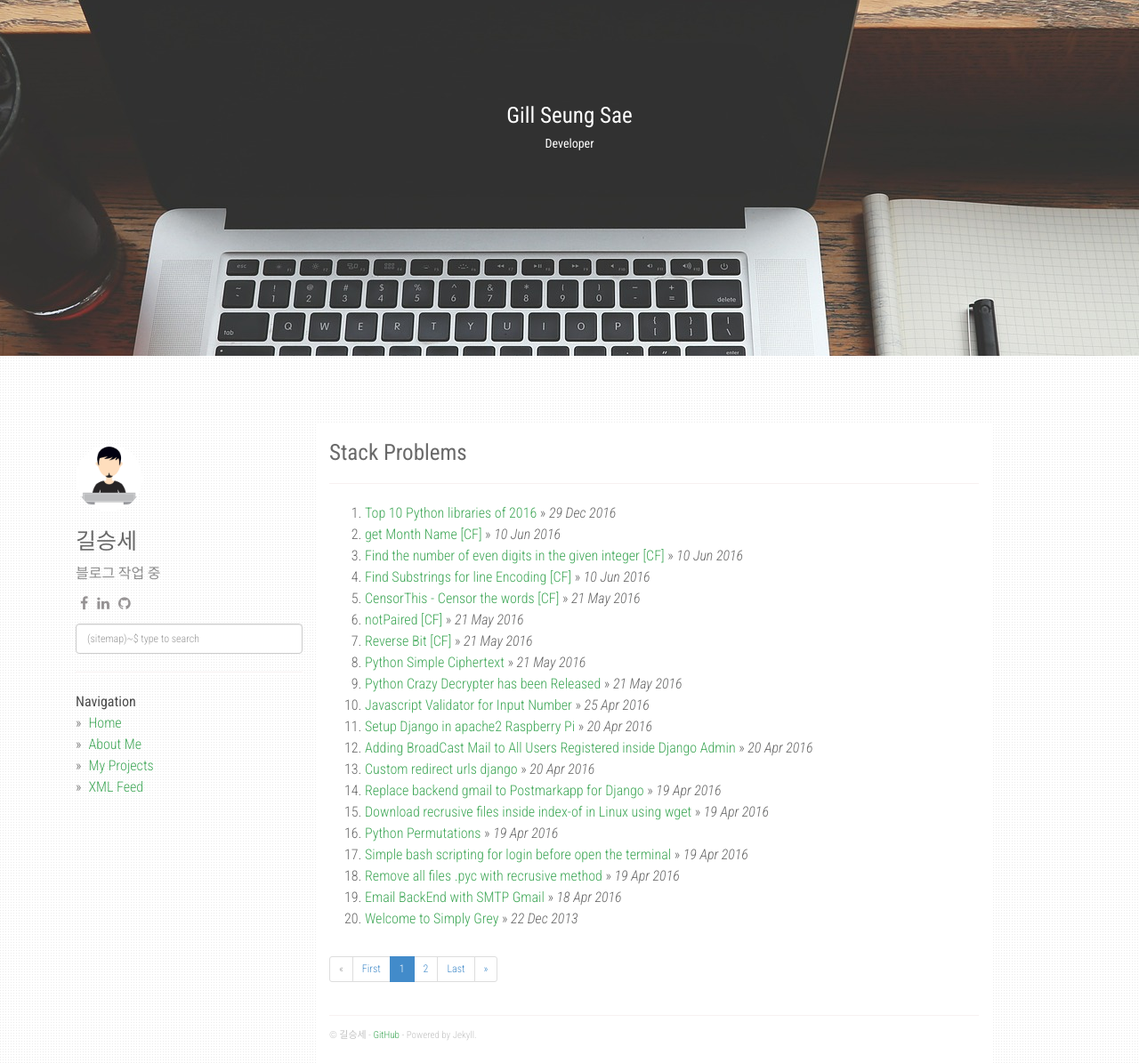
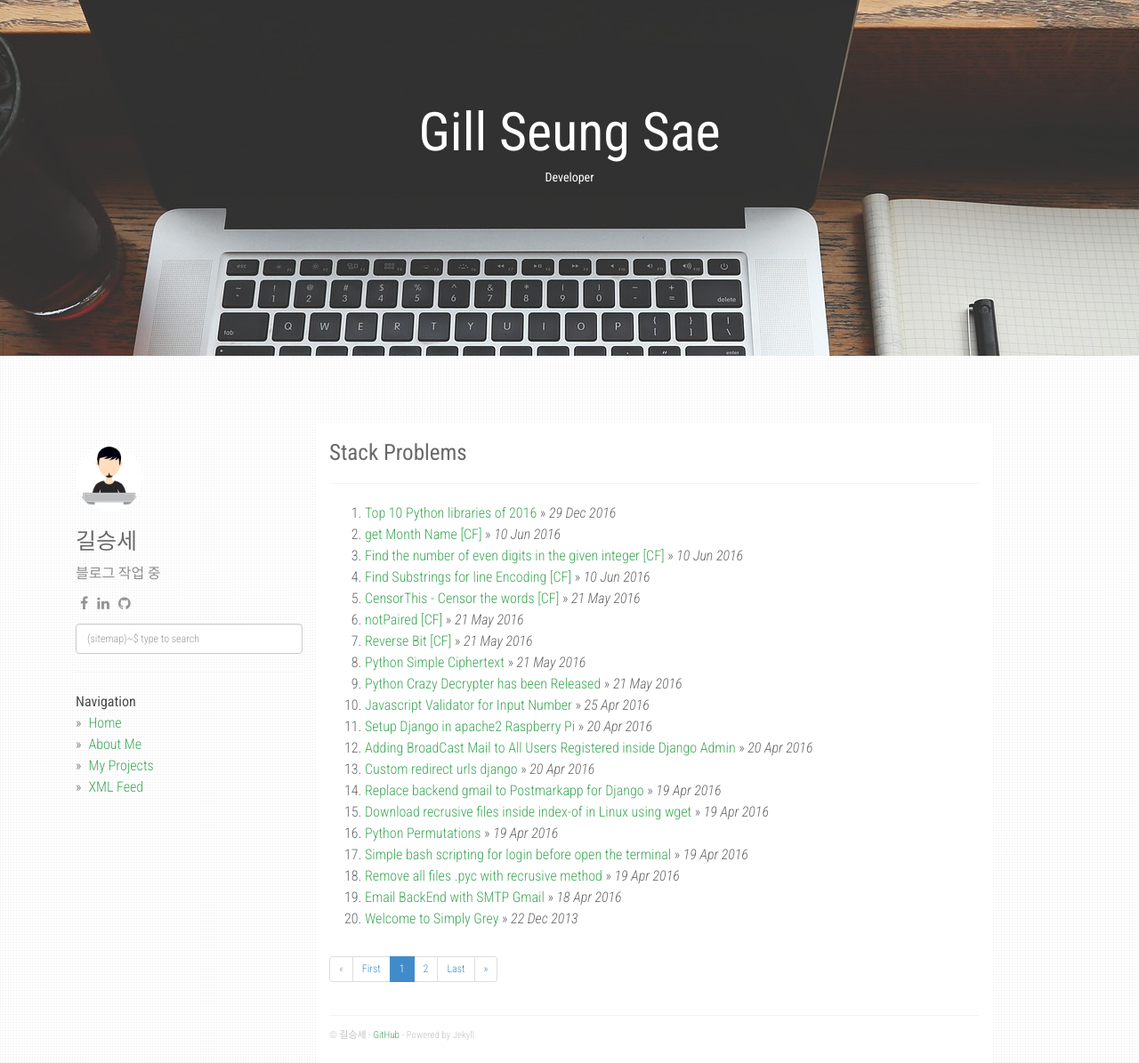
Before and after one commit to agusmakmun/agusmakmun.github.io, a Jekyll site: the page built from index.html, in a window 1280 px wide. Shown: the whole page at 89% size. Built offline with Jekyll 4.4.1, drawn with Linux system fonts in a browser that asks for light colours; nearby versions of some CDN libraries; the list of posts is cut into pages by our own code; grey boxes are pictures that could not be loaded.

Commit message:
Update main.css

```diff
--- a/static/css/main.css
+++ b/static/css/main.css
@@ -80,10 +80,10 @@ a:hover {
   text-align: center;
   color: #ffff!important;
 }
-h1-text{
+.h1-text{
   font-size: 60px;
 }
-h2-text{
+.h2-text{
   font-size: 30px;
   font-weight: 300;
 }
```
